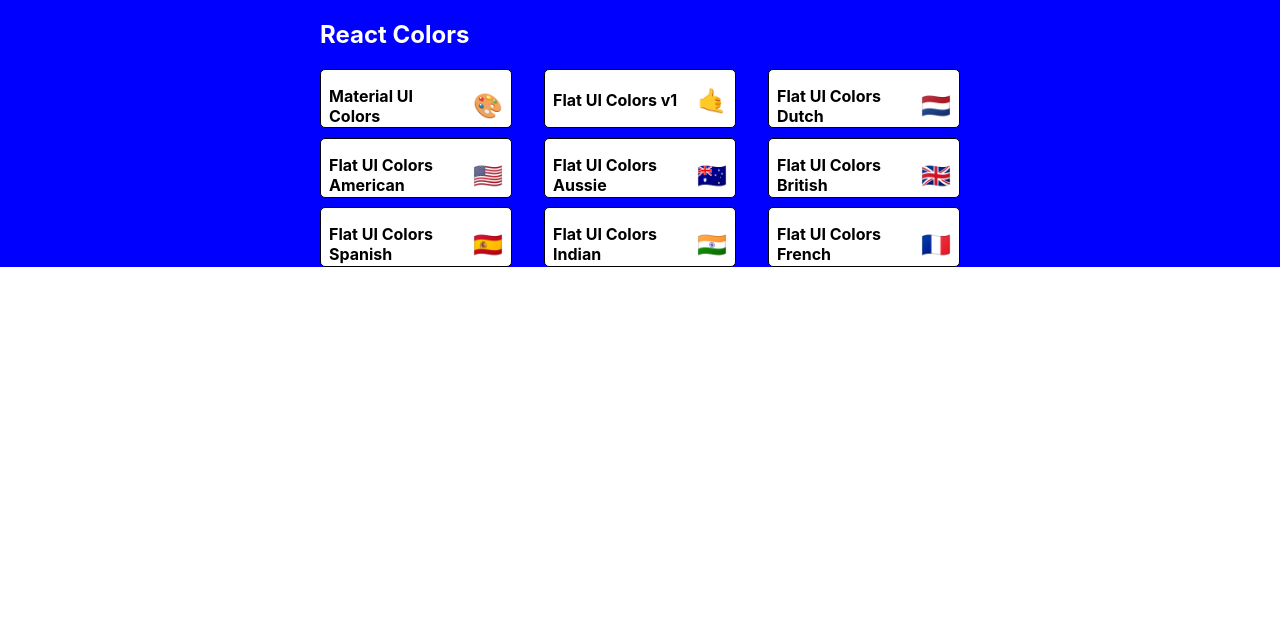
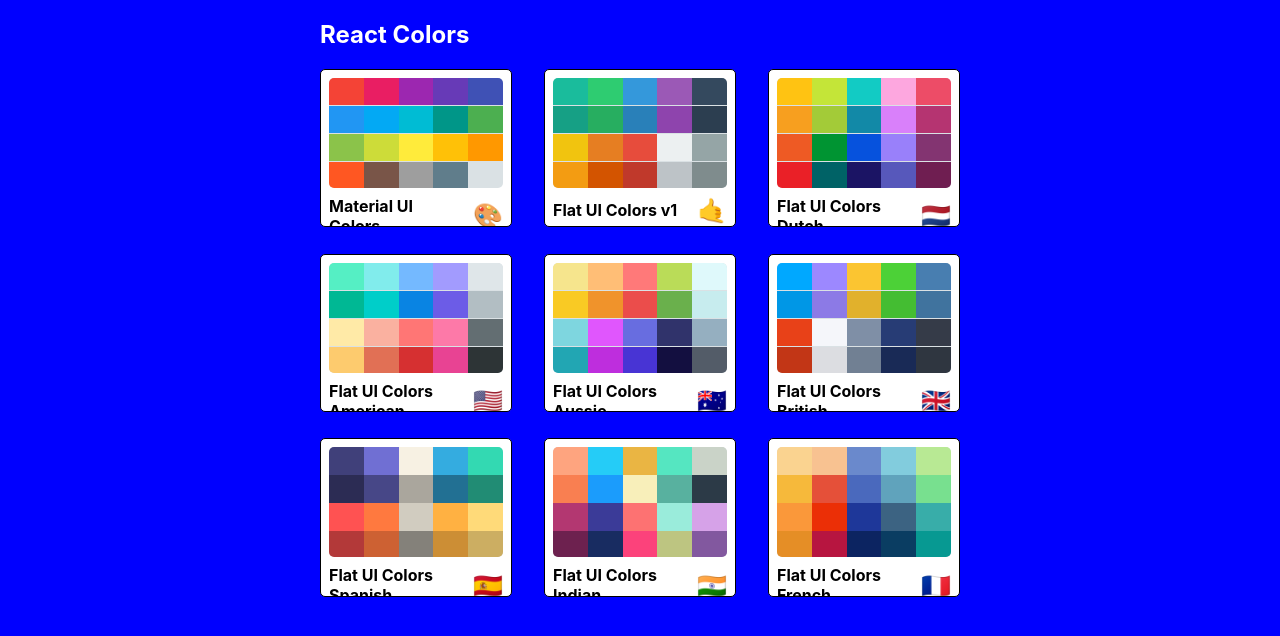
Before and after one commit to Gustavo-Hernandez/color-palettes, a React (Create React App) app in the folder colors-app/: page / in a window 1280 px wide. Shown: the top 636 px of the page. Built offline with nearby package versions, Linux system fonts and the light colour scheme.

Commit message:
Finished Styling MiniPalette

```diff
--- a/colors-app/src/MiniPalette.js
+++ b/colors-app/src/MiniPalette.js
@@ -4,7 +4,7 @@
 const styles = {
   root: {
     backgroundColor: "white",
-    border:"1px solid black",
+    border: "1px solid black",
     borderRadius: "5px",
     padding: "0.5rem",
     position: "relative",
@@ -14,28 +14,48 @@
     },
   },
   colors: {
-    backgroundColor: "grey",
+    backgroundColor: "#dae1e4",
+    height:"110px",
+    width:"100%",
+    borderRadius:"5px",
+    overflow:"hidden"
   },
   title: {
     display: "flex",
-    justifyContent:"space-between",
-    alignItems:"center",
-    margin:"0",
-    color:"black",
-    paddingTop:"0.5rem",
-    fontSize:"1rem",
-    position:"relative"
+    justifyContent: "space-between",
+    alignItems: "center",
+    margin: "0",
+    color: "black",
+    paddingTop: "0.5rem",
+    fontSize: "1rem",
+    position: "relative",
   },
   emoji: {
-      marginLeft:"0.5rem",
-      fontSize:"1.5rem"
+    marginLeft: "0.5rem",
+    fontSize: "1.5rem",
+  },
+  miniColor: {
+    height: "25%",
+    width: "20%",
+    display: "inline-block",
+    margin: "0 auto",
+    position:"relative",
+    marginBottom:"-3.5px",
   },
 };
 
-const MiniPalette = ({ paletteName, classes, emoji }) => {
+const MiniPalette = ({ paletteName, classes, emoji, colors }) => {
+  const miniBoxes = colors.map((color) => (
+    <div
+      key={color.name}
+      className={classes.miniColor}
+      style={{ backgroundColor: color.color }}
+    />
+  ));
+
   return (
     <div className={classes.root}>
-      <div className={classes.colors}></div>
+      <div className={classes.colors}>{miniBoxes}</div>
       <h5 className={classes.title}>
         {paletteName}
         <span className={classes.emoji}>{emoji}</span>
--- a/colors-app/src/PaletteList.js
+++ b/colors-app/src/PaletteList.js
@@ -5,7 +5,7 @@
 const styles = {
   root: {
     backgroundColor: "blue",
-    height:"100%",
+    height:"100vh",
     display:"flex",
     alignItems:"flex-start",
     justifyContent:"center"
```
